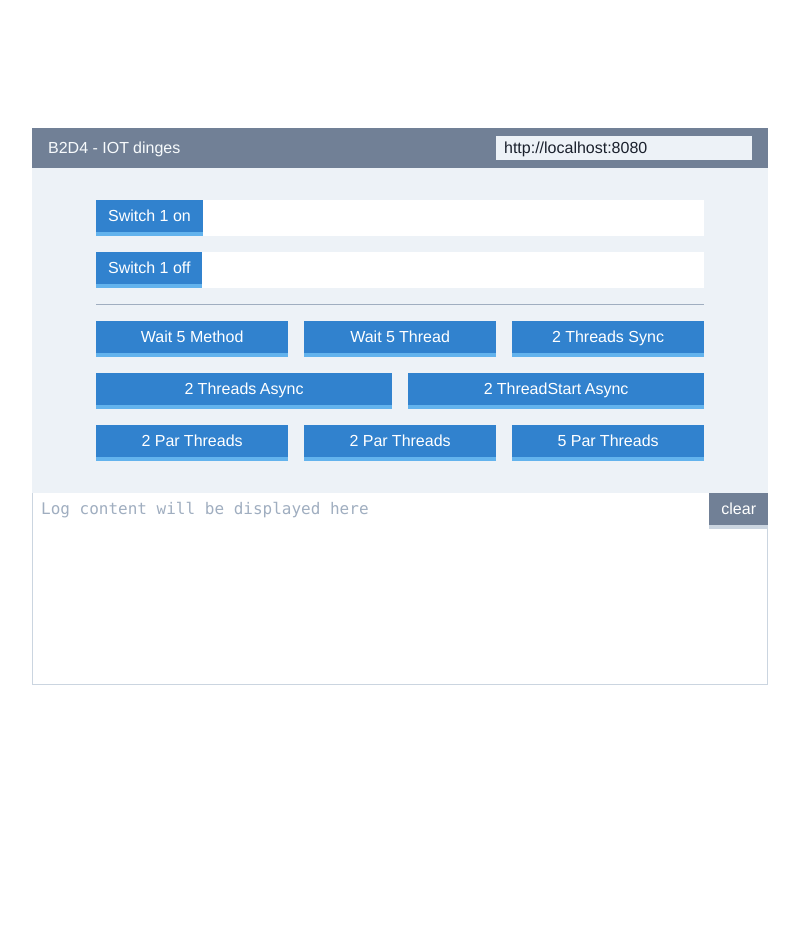
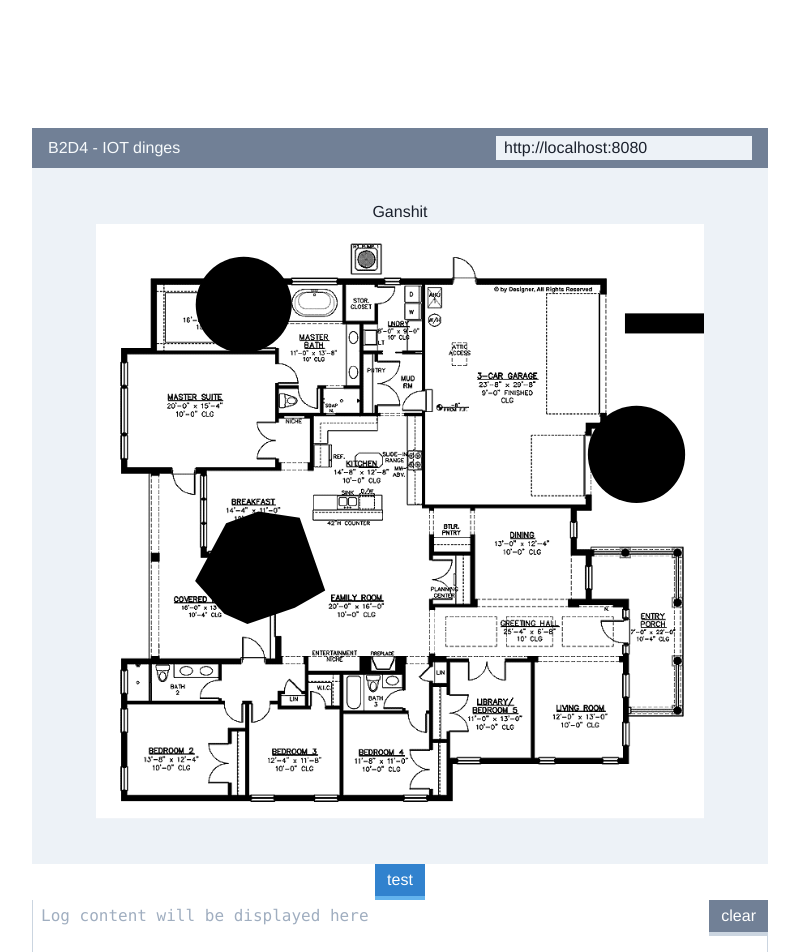
Before and after one commit to eensander/b2d4-iot-domoticz-pi4-2, a Vue app: page / in a window 1280 px wide. Shown: the top 952 px of the page, without its empty margins (240-1039 px from the left). Before the commit the page ends 800 px from the top, so only its background shows below. Built offline with nearby package versions, Linux system fonts and the light colour scheme.

Commit message:
Added map

```diff
--- a/src/App.vue
+++ b/src/App.vue
@@ -5,6 +5,10 @@
             <input class="w-64 px-2 text-black bg-gray-200 text-gray-900" type="text" v-model="domoticz_base" />
         </div>
         <Main :domoticz_base="domoticz_base" :add_log="add_log" />
+
+        <component :is="dynamicWindow"></component>
+        <button @click="open_menu()" class="btn btn-blue">test</button>
+
         <div id="log" class="mx-64 relative">
             <textarea readonly class="w-full h-48 resize-none border-gray-400 border-b border-l border-r font-mono px-2 py-1" placeholder="Log content will be displayed here">
             </textarea>
@@ -15,7 +19,9 @@
 
 <script lang="ts">
 import { Component, Vue } from 'vue-property-decorator';
-import Main from './components/Main.vue';
+
+import TestWindow from './components/windows/TestWindow.vue';
+import StartWindow from './components/windows/StartWindow.vue';
 
 /*
 @Component({
@@ -28,16 +34,24 @@
 
 export default Vue.extend({
     components: {
-        Main,
+        // MainWindow,
     },
 
     data: (): any => {
         return {
             domoticz_base: 'http://localhost:8080',
+            dynamicWindow: StartWindow,
         };
     },
 
     methods: {
+
+        open_menu(text: string): void {
+
+            this.dynamicWindow = TestWindow
+
+        },
+
 
         add_log(text: string): void {
 
--- /dev/null
+++ b/src/components/windows/StartWindow.vue
@@ -0,0 +1,40 @@
+<template>
+    <div class="mx-64 bg-gray-200 py-8 px-16">
+
+		<h2>Ganshit</h2>
+
+        <svg viewBox="0 0 1000 1000">
+            <image xlink:href="/floorplan-1.gif" width="100%"  />
+            <a xlink:href="javascript:void();" onclick="alert('g')"><circle cx="243" cy="133" r="79" /></a>
+            <a xlink:href="https://stackoverflow.com"><rect x="870" y="147" width="680" height="33" /></a>
+            <a xlink:href="https://stackoverflow.com"><circle cx="889" cy="379" r="80" /></a>
+            <a xlink:href="https://stackoverflow.com"><polygon id="test" points="163,587 214,492 267,473 335,483 377,603 327,631 249,658 211,641" /></a>
+        </svg>
+
+    </div>
+</template>
+
+<script lang="ts">
+import { Component, Prop, Vue } from 'vue-property-decorator';
+
+import axios from 'axios';
+
+export default Vue.extend({
+
+    props: {
+        domoticz_base: String,
+        add_log: Function,
+    },
+
+    methods: {
+
+
+    },
+
+});
+</script>
+
+<style lang="scss">
+
+
+</style>
```
Also changed, not shown: public/floorplan-1.gif (added), src/components/windows/TestWindow.vue (renamed from src/components/Main.vue).
